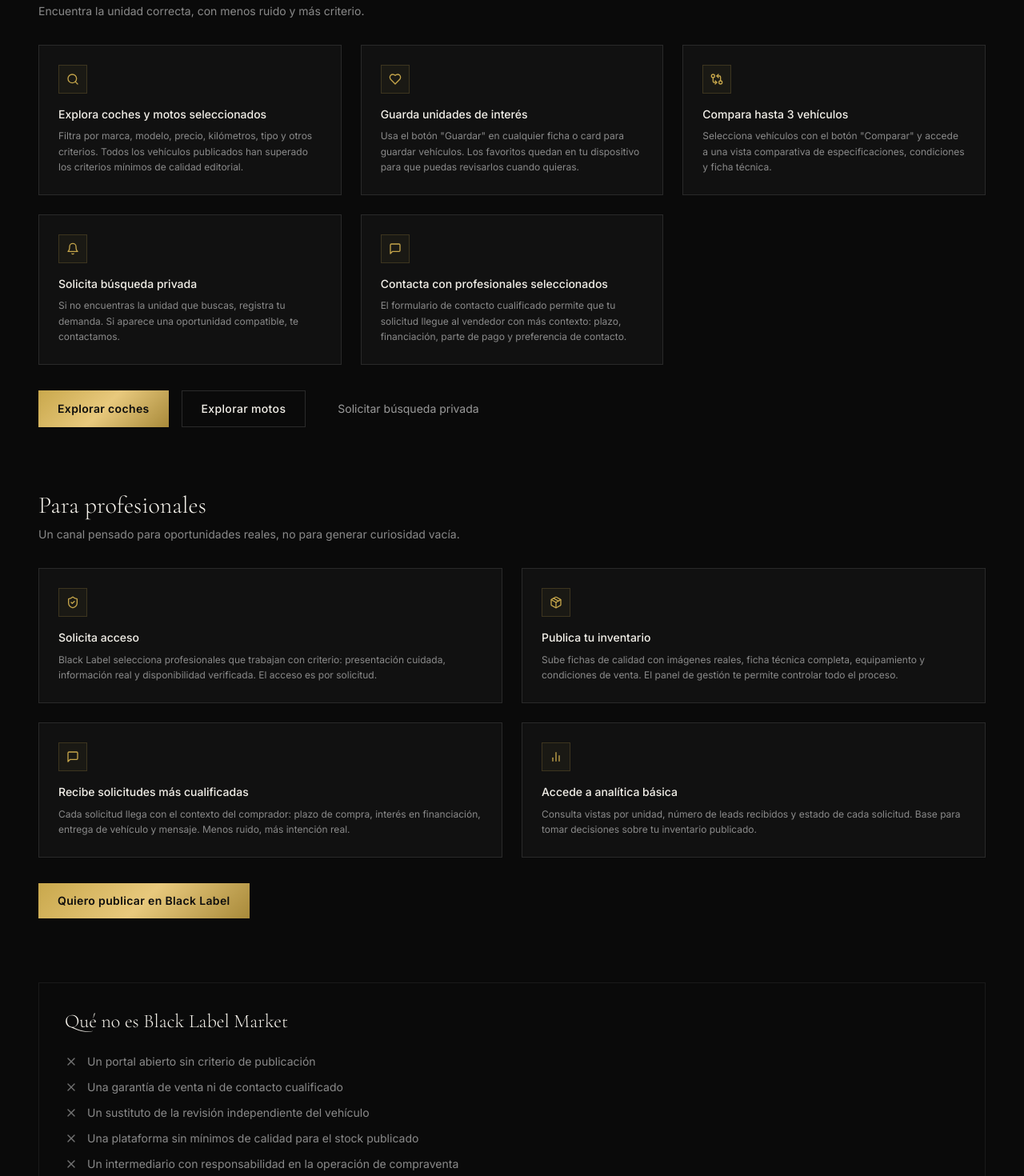
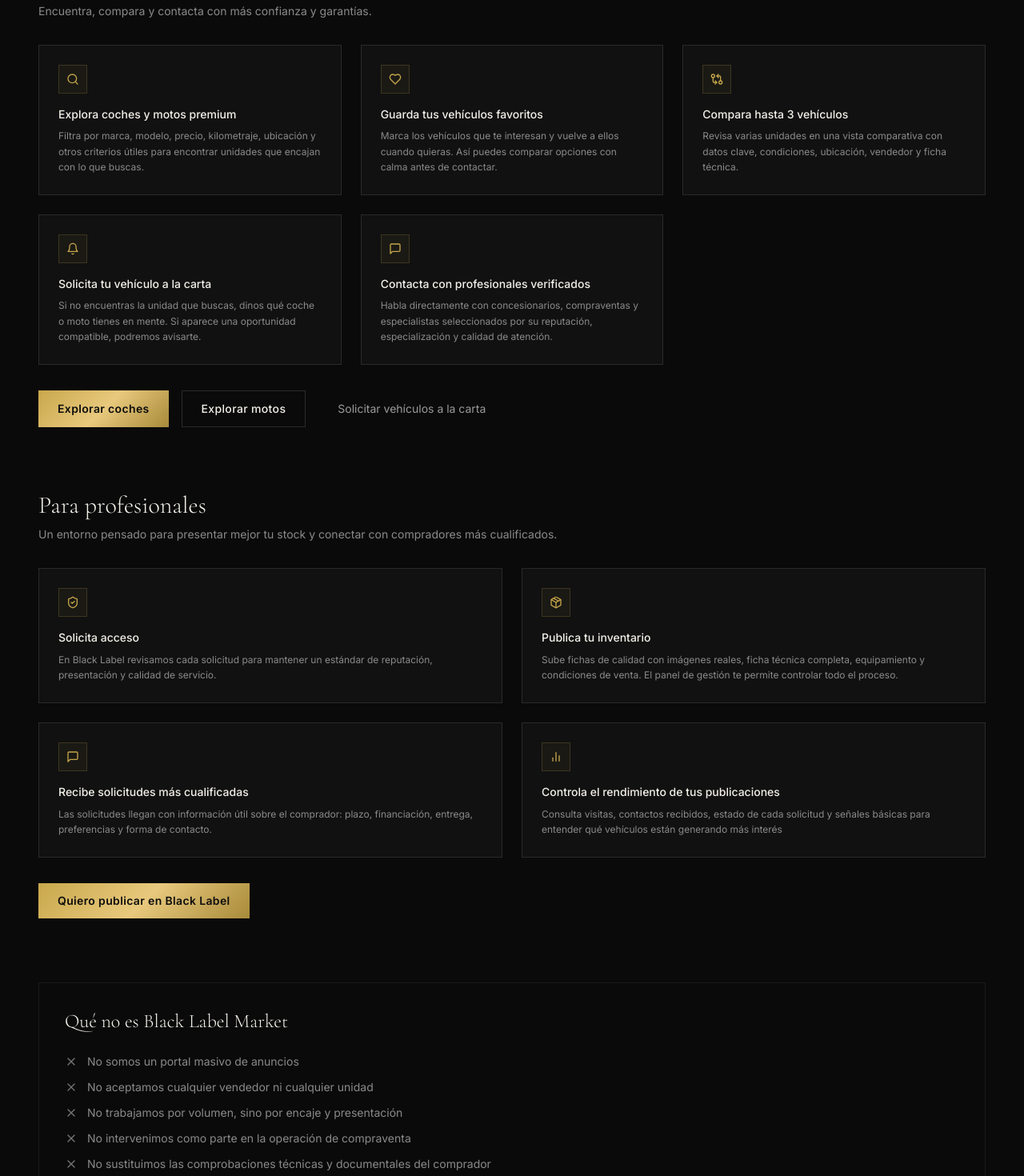
Before and after one commit to aldeiaagency/black-series-market, a Next.js app: page /como-funciona in a window 1280 px wide. Shown: the part 420-1890 px from the top of the page at 80% size. Built offline with nearby package versions, Linux system fonts and the light colour scheme; no server answers.

Commit message:
Update buyer and dealer steps for clarity

```diff
--- a/app/(public)/como-funciona/page.tsx
+++ b/app/(public)/como-funciona/page.tsx
@@ -10,28 +10,28 @@
 const BUYER_STEPS = [
   {
     icon: Search,
-    title: 'Explora coches y motos seleccionados',
-    desc: 'Filtra por marca, modelo, precio, kilómetros, tipo y otros criterios. Todos los vehículos publicados han superado los criterios mínimos de calidad editorial.',
+    title: 'Explora coches y motos premium',
+    desc: 'Filtra por marca, modelo, precio, kilometraje, ubicación y otros criterios útiles para encontrar unidades que encajan con lo que buscas.',
   },
   {
     icon: Heart,
-    title: 'Guarda unidades de interés',
-    desc: 'Usa el botón "Guardar" en cualquier ficha o card para guardar vehículos. Los favoritos quedan en tu dispositivo para que puedas revisarlos cuando quieras.',
+    title: 'Guarda tus vehículos favoritos',
+    desc: 'Marca los vehículos que te interesan y vuelve a ellos cuando quieras. Así puedes comparar opciones con calma antes de contactar.',
   },
   {
     icon: GitCompareArrows,
     title: 'Compara hasta 3 vehículos',
-    desc: 'Selecciona vehículos con el botón "Comparar" y accede a una vista comparativa de especificaciones, condiciones y ficha técnica.',
+    desc: 'Revisa varias unidades en una vista comparativa con datos clave, condiciones, ubicación, vendedor y ficha técnica.',
   },
   {
     icon: Bell,
-    title: 'Solicita búsqueda privada',
-    desc: 'Si no encuentras la unidad que buscas, registra tu demanda. Si aparece una oportunidad compatible, te contactamos.',
+    title: 'Solicita tu vehículo a la carta',
+    desc: 'Si no encuentras la unidad que buscas, dinos qué coche o moto tienes en mente. Si aparece una oportunidad compatible, podremos avisarte.',
   },
   {
     icon: MessageSquare,
-    title: 'Contacta con profesionales seleccionados',
-    desc: 'El formulario de contacto cualificado permite que tu solicitud llegue al vendedor con más contexto: plazo, financiación, parte de pago y preferencia de contacto.',
+    title: 'Contacta con profesionales verificados',
+    desc: 'Habla directamente con concesionarios, compraventas y especialistas seleccionados por su reputación, especialización y calidad de atención.',
   },
 ]
 
@@ -39,7 +39,7 @@
   {
     icon: ShieldCheck,
     title: 'Solicita acceso',
-    desc: 'Black Label selecciona profesionales que trabajan con criterio: presentación cuidada, información real y disponibilidad verificada. El acceso es por solicitud.',
+    desc: 'En Black Label revisamos cada solicitud para mantener un estándar de reputación, presentación y calidad de servicio.',
   },
   {
     icon: Package,
@@ -49,21 +49,21 @@
   {
     icon: MessageSquare,
     title: 'Recibe solicitudes más cualificadas',
-    desc: 'Cada solicitud llega con el contexto del comprador: plazo de compra, interés en financiación, entrega de vehículo y mensaje. Menos ruido, más intención real.',
+    desc: 'Las solicitudes llegan con información útil sobre el comprador: plazo, financiación, entrega, preferencias y forma de contacto.',
   },
   {
     icon: BarChart2,
-    title: 'Accede a analítica básica',
-    desc: 'Consulta vistas por unidad, número de leads recibidos y estado de cada solicitud. Base para tomar decisiones sobre tu inventario publicado.',
+    title: 'Controla el rendimiento de tus publicaciones',
+    desc: 'Consulta visitas, contactos recibidos, estado de cada solicitud y señales básicas para entender qué vehículos están generando más interés',
   },
 ]
 
 const NOT_BL = [
-  'Un portal abierto sin criterio de publicación',
-  'Una garantía de venta ni de contacto cualificado',
-  'Un sustituto de la revisión independiente del vehículo',
-  'Una plataforma sin mínimos de calidad para el stock publicado',
-  'Un intermediario con responsabilidad en la operación de compraventa',
+  'No somos un portal masivo de anuncios',
+  'No aceptamos cualquier vendedor ni cualquier unidad',
+  'No trabajamos por volumen, sino por encaje y presentación',
+  'No intervenimos como parte en la operación de compraventa',
+  'No sustituimos las comprobaciones técnicas y documentales del comprador',
 ]
 
 export default function ComoFuncionaPage() {
@@ -80,7 +80,7 @@
           Cómo funciona Black Label Market
         </h1>
         <p className="text-bsm-text-secondary leading-relaxed">
-          Black Label Market reúne coches y motos premium, deportivos, clásicos y unidades especiales en un entorno más selectivo u especializado que un portal generalista. Sólo pueden publicar profesionales revisados y verificados por nosotros y cada unidad debe encajar con nuestro estándar de presentación, información y calidad.
+          Black Label Market reúne coches y motos premium, deportivos, clásicos y unidades especiales en un entorno más selectivo y especializado que un portal generalista. Sólo pueden publicar profesionales revisados y verificados por nosotros y cada unidad debe encajar con nuestro estándar de presentación, información y calidad.
         </p>
       </div>
 
@@ -88,7 +88,7 @@
       <section className="mb-20">
         <div className="mb-8">
           <h2 className="font-display text-3xl font-light mb-2">Para compradores</h2>
-          <p className="text-bsm-text-muted text-sm">Encuentra la unidad correcta, con menos ruido y más criterio.</p>
+          <p className="text-bsm-text-muted text-sm">Encuentra, compara y contacta con más confianza y garantías.</p>
         </div>
         <div className="grid grid-cols-1 md:grid-cols-2 lg:grid-cols-3 gap-6">
           {BUYER_STEPS.map((step) => (
@@ -104,7 +104,7 @@
         <div className="mt-8 flex flex-wrap gap-4">
           <Link href="/coches" className="btn-gold px-6">Explorar coches</Link>
           <Link href="/motos" className="btn-outline px-6">Explorar motos</Link>
-          <Link href="/busqueda-privada" className="btn-ghost px-6 text-sm">Solicitar búsqueda privada</Link>
+          <Link href="/busqueda-privada" className="btn-ghost px-6 text-sm">Solicitar vehículos a la carta</Link>
         </div>
       </section>
 
@@ -112,7 +112,7 @@
       <section className="mb-20">
         <div className="mb-8">
           <h2 className="font-display text-3xl font-light mb-2">Para profesionales</h2>
-          <p className="text-bsm-text-muted text-sm">Un canal pensado para oportunidades reales, no para generar curiosidad vacía.</p>
+          <p className="text-bsm-text-muted text-sm">Un entorno pensado para presentar mejor tu stock y conectar con compradores más cualificados.</p>
         </div>
         <div className="grid grid-cols-1 md:grid-cols-2 gap-6">
           {DEALER_STEPS.map((step) => (
@@ -152,7 +152,7 @@
         <div className="border border-bsm-border p-8">
           <h3 className="font-display text-2xl font-light mb-3">Soy comprador</h3>
           <p className="text-sm text-bsm-text-muted mb-6 leading-relaxed">
-            Explora el catálogo, guarda favoritos y solicita la unidad que buscas si no la encuentras.
+            Explora el catálogo, guarda en favoritos y solicita la unidad que buscas si no la encuentras.
           </p>
           <Link href="/coches" className="flex items-center gap-2 text-sm text-gold hover:text-gold-light transition-colors">
             Explorar vehículos <ArrowRight className="w-4 h-4" />
@@ -161,7 +161,7 @@
         <div className="border border-[#C6A64B]/20 bg-[#C6A64B]/3 p-8">
           <h3 className="font-display text-2xl font-light mb-3 text-bsm-text-primary">Soy profesional</h3>
           <p className="text-sm text-bsm-text-muted mb-6 leading-relaxed">
-            Solicita acceso para publicar tu inventario y llegar a compradores con criterio real.
+            Solicita acceso para publicar tu inventario y llegar a compradores cualificados.
           </p>
           <Link href="/registro" className="flex items-center gap-2 text-sm text-gold hover:text-gold-light transition-colors">
             Quiero publicar en Black Label <ArrowRight className="w-4 h-4" />
```
